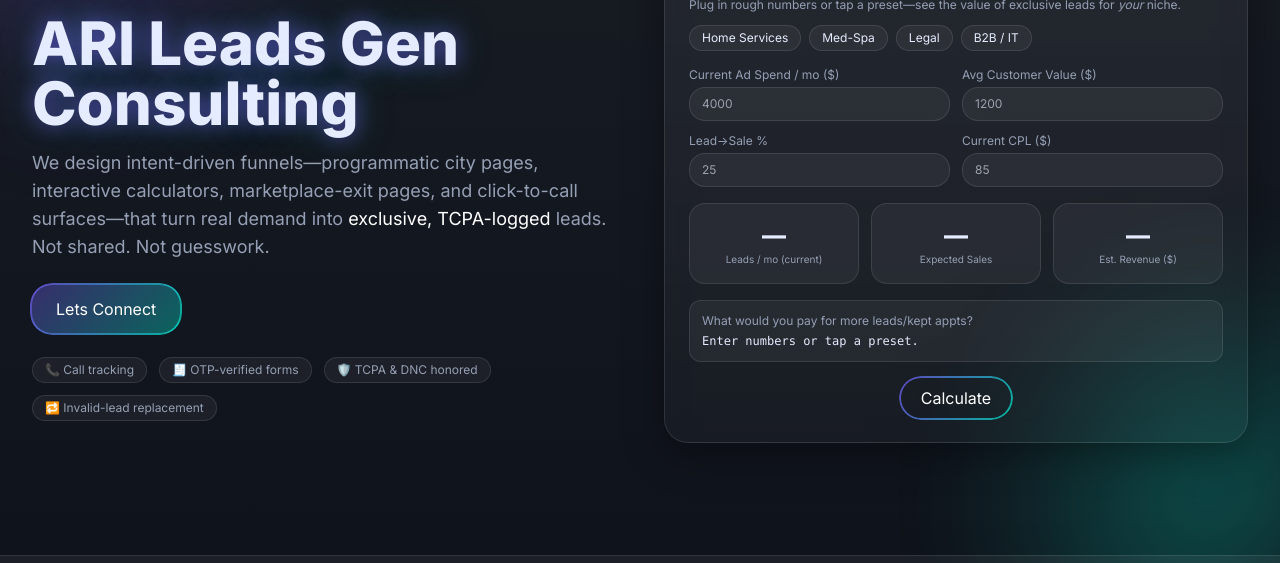
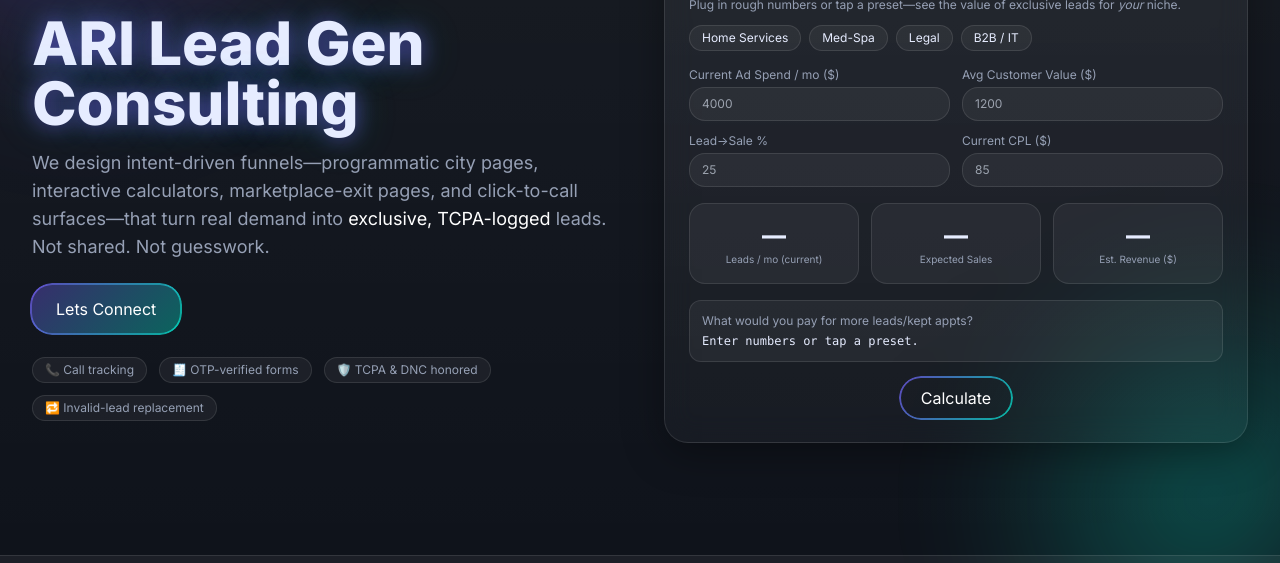
Before and after one commit to jabrielm92/ariconsulting-site, a plain HTML site: page index.html in a window 1280 px wide. Shown: the part 237-800 px from the top of the page. Drawn offline with nearby package versions, Linux system fonts and the light colour scheme.

Commit message:
Update index.html

```diff
--- a/index.html
+++ b/index.html
@@ -3,7 +3,7 @@
 <head>
   <meta charset="utf-8" />
   <meta name="viewport" content="width=device-width, initial-scale=1" />
-  <title>ARI Solutions Inc. • ARI Leads Gen Consulting</title>
+  <title>ARI Solutions Inc. • ARI Lead Gen Consulting</title>
   <meta name="description" content="ARI Solutions Inc. builds futuristic, TCPA-compliant lead systems—exclusive demand, measurable outcomes, CRM connectivity, and pricing that beats raw ad spend." />
 
   <!-- Canonical + Robots -->
@@ -109,7 +109,7 @@
           <span class="h-2 w-2 rounded-full bg-[var(--brand2)] pulseDot" aria-hidden="true"></span>
           Exclusive • Compliant • Measurable
         </div>
-        <h1 class="neon text-4xl md:text-6xl font-extrabold leading-tight mt-4">ARI Leads Gen Consulting</h1>
+        <h1 class="neon text-4xl md:text-6xl font-extrabold leading-tight mt-4">ARI Lead Gen Consulting</h1>
         <p class="text-lg mt-4 text-[var(--muted)]">We design intent-driven funnels—programmatic city pages, interactive calculators, marketplace-exit pages, and click-to-call surfaces—that turn real demand into <span class="text-white">exclusive, TCPA-logged</span> leads. Not shared. Not guesswork.</p>
         <div class="mt-6 flex flex-wrap items-center gap-3">
           <a id="openConnectHero" class="ringy px-6 py-3 rounded-2xl text-white cursor-pointer" style="background:linear-gradient(135deg,rgba(124,92,255,.35),rgba(0,245,212,.35));">Lets Connect</a>
```
